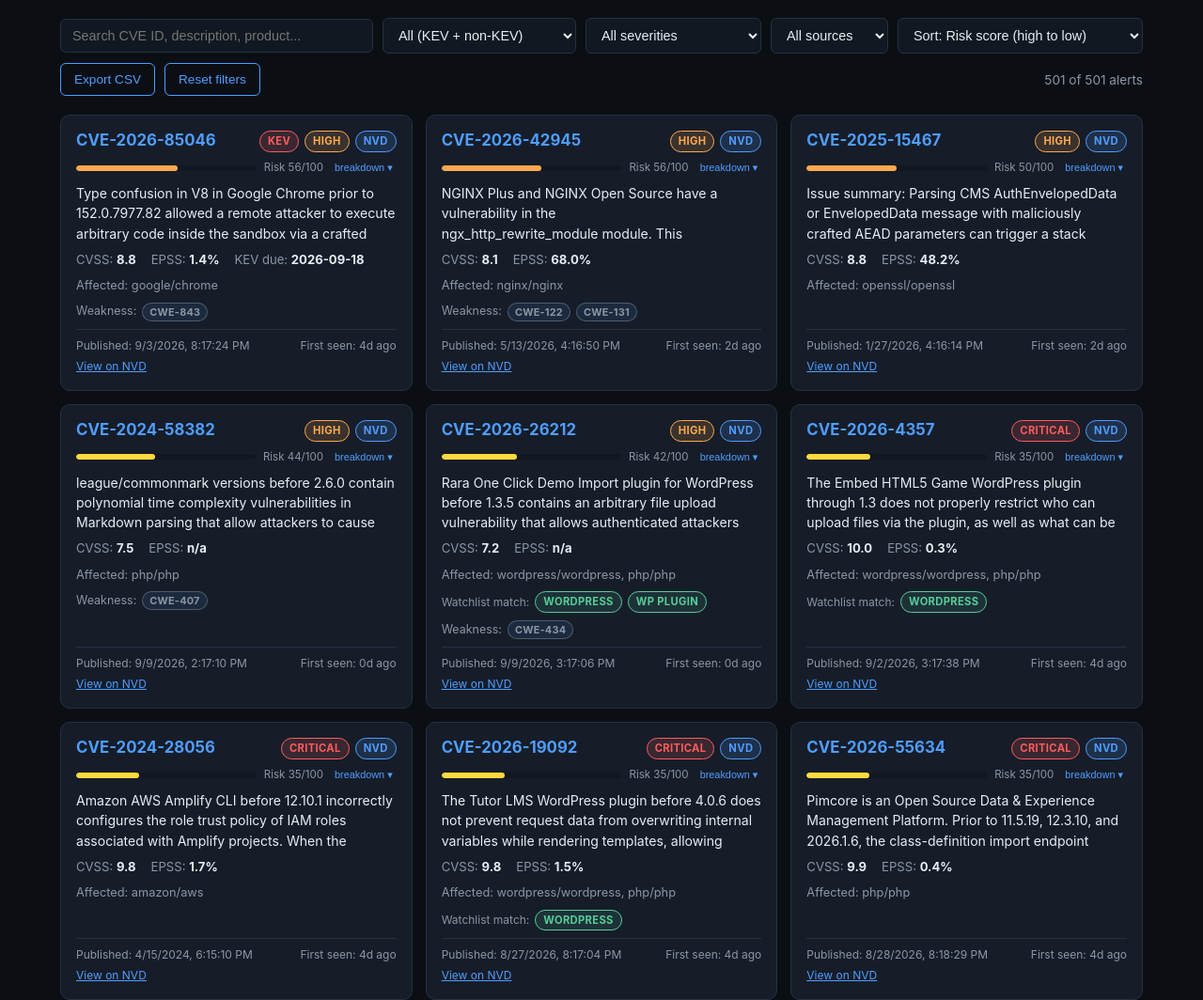
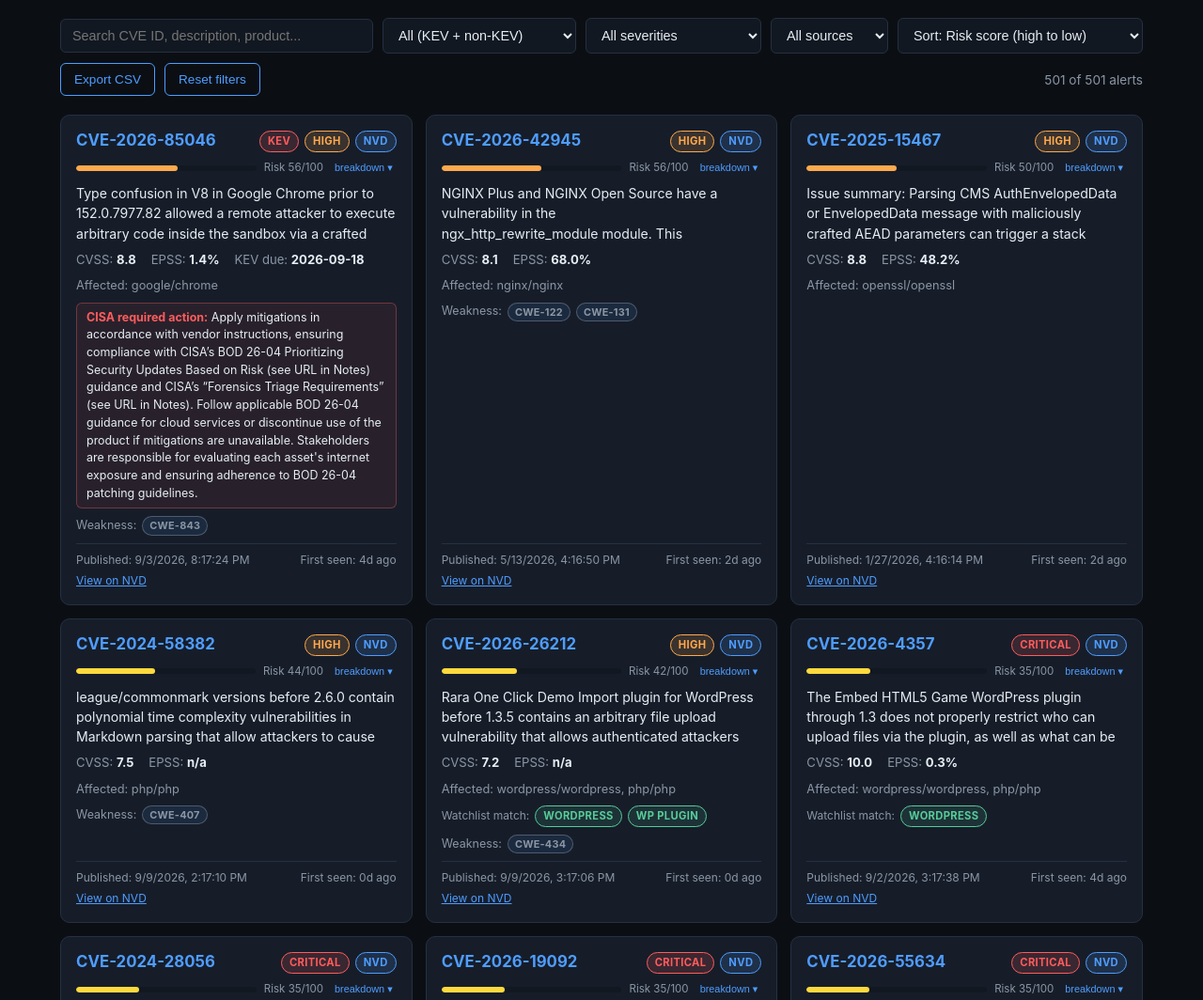
Before and after one commit to astruzocyber/CVE, a plain HTML site: page docs/index.html in a window 1280 px wide. Shown: the part 814-1878 px from the top of the page at 94% size. Drawn offline with nearby package versions, Linux system fonts and the light colour scheme.

Commit message:
Render CISA KEV required-action guidance on alert cards

```diff
--- a/docs/app.js
+++ b/docs/app.js
@@ -106,6 +106,9 @@
     : "";
   const sourceBadge = `<span class="badge source">${escapeHtml(alert.source || "unknown")}</span>`;
   const affected = (alert.affected || []).join(", ") || "n/a";
+  const kevActionHtml = alert.kev && alert.kev_required_action
+    ? `<div class="kev-action"><strong>CISA required action:</strong> ${escapeHtml(alert.kev_required_action)}</div>`
+    : "";
   const matchedKeywords = alert.matched_keywords || [];
   const matchedHtml = matchedKeywords.length
     ? `<div class="matched">Watchlist match: ${matchedKeywords.map((k) => `<span class="badge match">${escapeHtml(k)}</span>`).join("")}</div>`
@@ -152,6 +155,7 @@
         ${alert.kev_due_date ? `<span>KEV due: <strong>${escapeHtml(alert.kev_due_date)}</strong></span>` : ""}
       </div>
       <div class="affected">Affected: ${escapeHtml(affected)}</div>
+      ${kevActionHtml}
       ${matchedHtml}
       ${cweHtml}
       <div class="card-footer">
--- a/docs/style.css
+++ b/docs/style.css
@@ -387,6 +387,19 @@
   border-color: var(--accent);
 }
 
+.kev-action {
+  font-size: 0.78rem;
+  color: var(--text);
+  background: rgba(255, 92, 92, 0.08);
+  border: 1px solid rgba(255, 92, 92, 0.35);
+  border-radius: 6px;
+  padding: 6px 10px;
+}
+
+.kev-action strong {
+  color: var(--red);
+}
+
 .card-footer {
   display: flex;
   flex-wrap: wrap;
```
